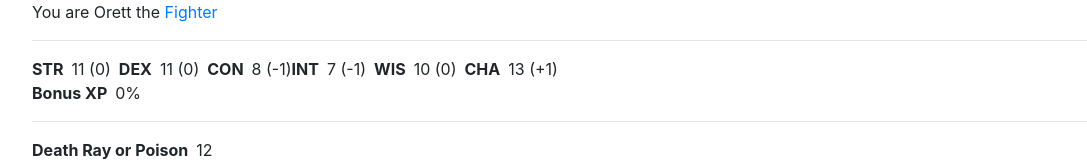
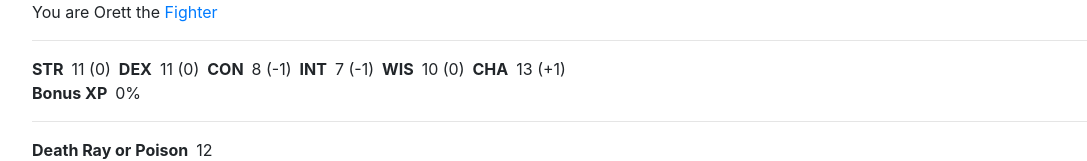
Before and after one commit to rceuls/cvn-chargen, a React (Create React App) app: page / in a window 1280 px wide. Shown: the top 161 px of the page, without its empty margins (53-1140 px from the left). Built offline with nearby package versions, Linux system fonts and the light colour scheme.

Commit message:
fix: missing margin on attributes

```diff
--- a/src/AttributesOverview.tsx
+++ b/src/AttributesOverview.tsx
@@ -21,7 +21,7 @@ const AttributesOverview = ({ character }: { character: ICharacter }) => {
             {character.attributes.con} (
             {formatBonus(getModifier(character.attributes.con))})
           </span>
-          <span className="font-weight-bold">INT</span>
+          <span className="ml-2 font-weight-bold">INT</span>
           <span className="ml-2">
             {character.attributes.int} (
             {formatBonus(getModifier(character.attributes.int))})
```
